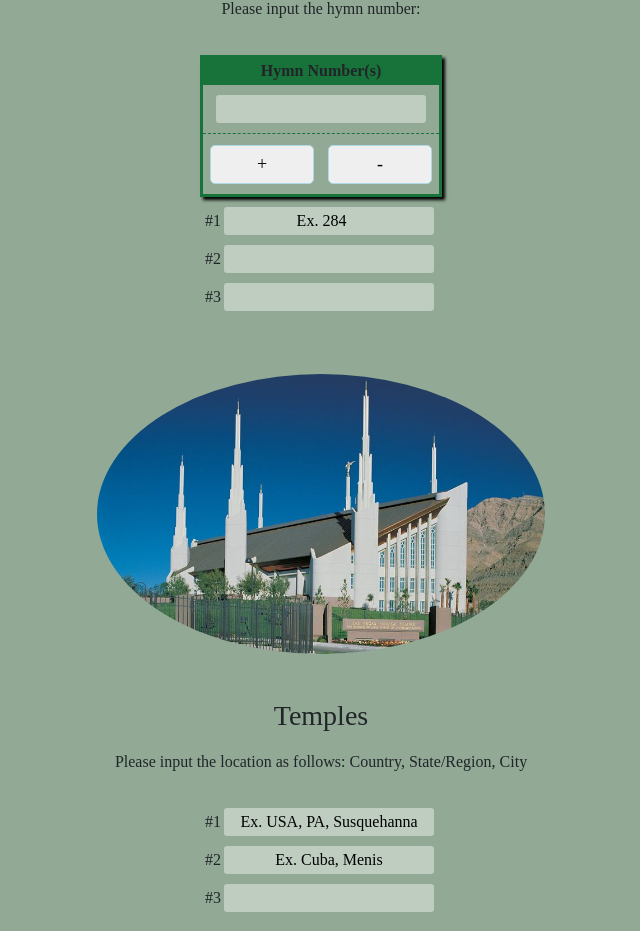
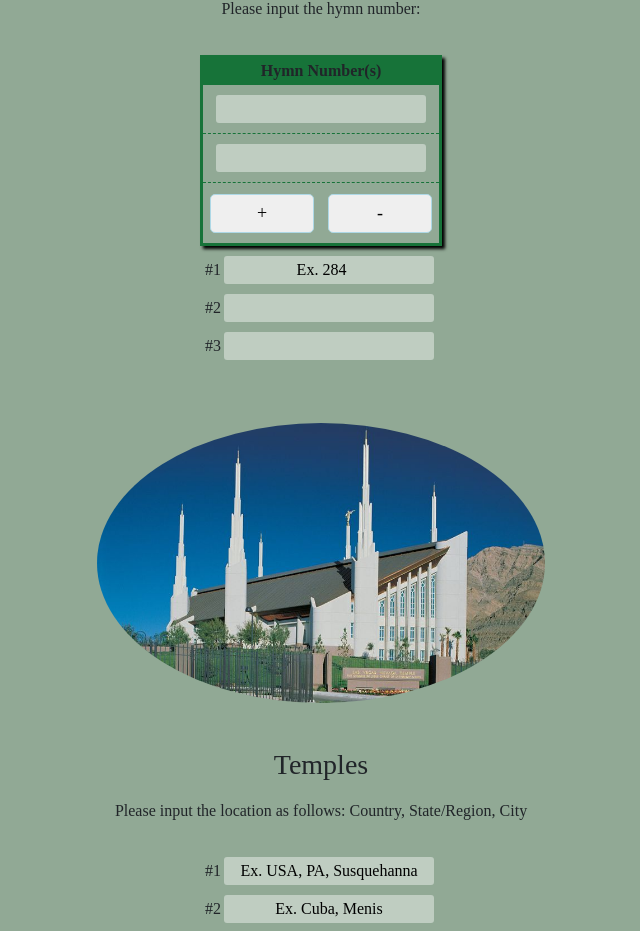
Before and after one commit to joshua-m-steed/startup, a React (Vite) app: page /answer in a window 1280 px wide. Shown: the part 1480-2411 px from the top of the page, without its empty margins (319-959 px from the left). Built offline with nearby package versions, Linux system fonts and the light colour scheme; no server answers; a web font is replaced by a local one.

Commit message:
includes add row feature for hymn list

```diff
--- a/src/answer/answer.jsx
+++ b/src/answer/answer.jsx
@@ -47,7 +47,10 @@ export function Answer() {
     const [templeTwo, setTempleTwo] = React.useState('');
     const [templeThree, setTempleThree] = React.useState('');
 
-    const hymnRows = [];
+    const [hymnRows, setHymnRows] = React.useState([
+        <tr key={1}><td><input type="number" /></td></tr>
+    ]);
+    const [hymnRowsCount, setHymnRowsCount] = React.useState(2);
     // Blank input box with buttons to begin
     // // Add and retract boxes via buttons
     // // Fill in previous data
@@ -191,6 +194,19 @@ export function Answer() {
             .finally(() => {
                 console.log("The answer key has been deleted!");
             })
+    }
+
+    function addHymnRows()
+    {
+        setHymnRowsCount(prevCount =>
+        {
+            const newCount = prevCount;
+            setHymnRows(prevRows => [
+                ...prevRows,
+                <tr key={newCount}><td><input type="number" /></td></tr>
+            ]);
+            return newCount + 1;
+        });
     }
 
     React.useEffect(() => {
@@ -380,7 +396,7 @@ export function Answer() {
                         </tr>
                     </thead>
                     <tbody>
-                        <tr>
+                        <tr key='Hymn 1'>
                             {/* <td>#1</td> */}
                             <td><input type="number"/></td>
                         </tr>
@@ -388,7 +404,7 @@ export function Answer() {
 
                     </tbody>
                     <caption className="hymns_button_div">
-                        <button type="button" className="hymns_button" onClick={() => hymnRows.push(<tr id='hello'><td><input type="number"/></td></tr>)}> + </button>
+                        <button type="button" className="hymns_button" onClick={() => addHymnRows()}> + </button>
                         <button type="button" className="hymns_button"> - </button>
                     </caption>
                 </table>
```
